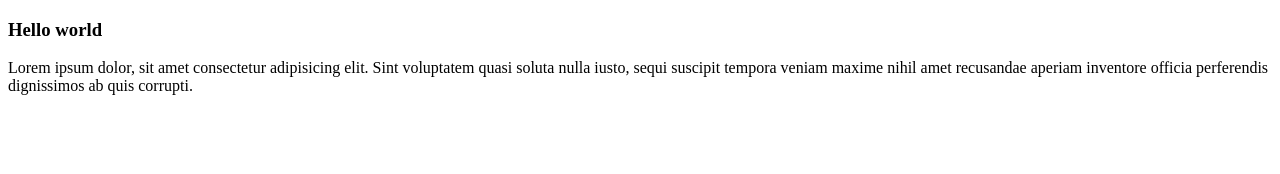
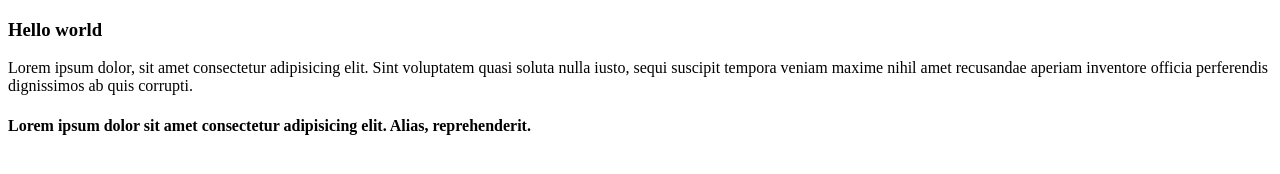
Before and after one commit to MuratbekQuanishbaev/scss, a plain HTML site: page index.html in a window 1280 px wide. Drawn offline with Linux system fonts and the light colour scheme.

Commit message:
first Murat

```diff
--- a/index.html
+++ b/index.html
@@ -8,5 +8,6 @@
 <body>
     <h3>Hello world</h3>
     <p>Lorem ipsum dolor, sit amet consectetur adipisicing elit. Sint voluptatem quasi soluta nulla iusto, sequi suscipit tempora veniam maxime nihil amet recusandae aperiam inventore officia perferendis dignissimos ab quis corrupti.</p>
+    <h4>Lorem ipsum dolor sit amet consectetur adipisicing elit. Alias, reprehenderit.</h4>
 </body>
 </html>
```
